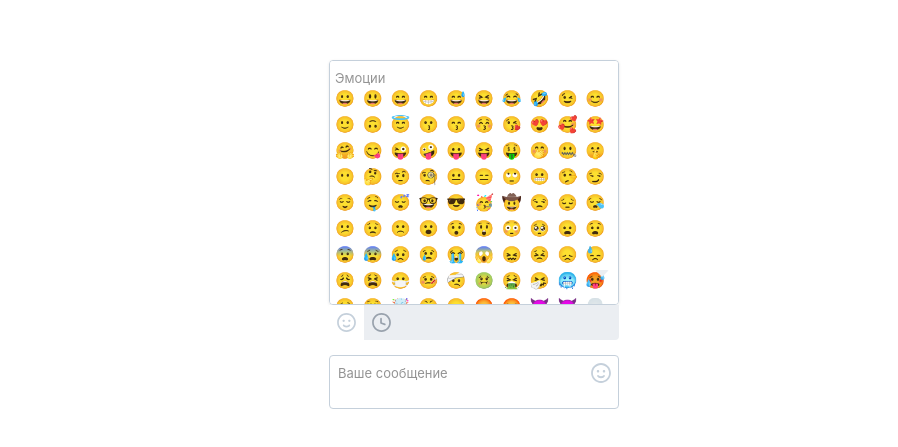
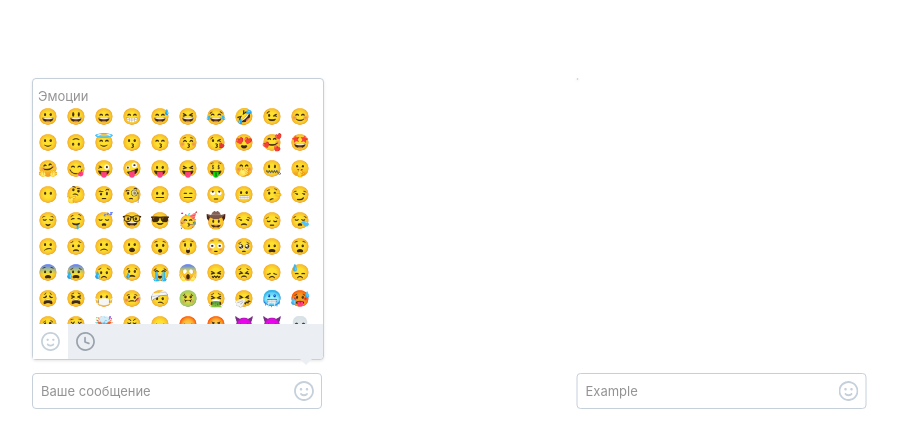
Before and after one commit to klekwedge/message-form, a React (Vite) app: page / in a window 1280 px wide. Shown: the part 287-734 px from the top of the page, without its empty margins (166-1064 px from the left). Built offline with nearby package versions, Linux system fonts and the light colour scheme.

Commit message:
feat: add contenteditable element

```diff
--- a/src/components/App/App.scss
+++ b/src/components/App/App.scss
@@ -2,5 +2,4 @@
   width: 100vw;
   height: 100vh;
   display: flex;
-  flex-direction: column;
 }
--- a/src/components/App/App.tsx
+++ b/src/components/App/App.tsx
@@ -1,3 +1,4 @@
+import Contenteditable from "../Contenteditable/Contenteditable";
 import Form from "../Form/Form";
 import "./App.scss";
 
@@ -5,6 +6,7 @@ function App() {
   return (
     <div className="app">
       <Form />
+      <Contenteditable />
     </div>
   );
 }
--- /dev/null
+++ b/src/components/Contenteditable/Contenteditable.scss
@@ -0,0 +1,13 @@
+.app {
+  &__contenteditable {
+    position: absolute;
+    bottom: 100px;
+    left: 75%;
+    transform: translateX(-75%);
+  }
+}
+
+
+.hashtag {
+  color: #2A5885;
+}
--- /dev/null
+++ b/src/components/Contenteditable/Contenteditable.tsx
@@ -0,0 +1,67 @@
+import { useEffect, useRef, useState } from "react";
+import "./Contenteditable.scss";
+
+function Contenteditable() {
+  const divRef = useRef(null);
+
+  function changeContenteditableValue() {
+    if (divRef.current) {
+      const text = divRef.current.textContent;
+
+      const hashtag = text.replace(
+        /(#\w+)/g,
+        '<span class="hashtag">$1</span>'
+      );
+
+      divRef.current.innerHTML = hashtag;
+      placeCaretAtEnd();
+    }
+  }
+
+  useEffect(() => {
+    if (divRef.current) {
+      divRef.current.addEventListener("keyup", changeContenteditableValue);
+    }
+
+    return () => {
+      if (divRef.current) {
+        divRef.current.removeEventListener(changeContenteditableValue);
+      }
+    };
+  }, [divRef]);
+
+  function placeCaretAtEnd() {
+    if (divRef.current) {
+      divRef.current.focus();
+      if (
+        typeof window.getSelection != "undefined" &&
+        typeof document.createRange != "undefined"
+      ) {
+        const range = document.createRange();
+        range.selectNodeContents(divRef.current);
+        range.collapse(false);
+        const sel = window.getSelection();
+        sel.removeAllRanges();
+        sel.addRange(range);
+      } else if (typeof document.body.createTextRange != "undefined") {
+        var textRange = document.body.createTextRange();
+        textRange.moveToElementText(divRef.current);
+        textRange.collapse(false);
+        textRange.select();
+      }
+    }
+  }
+
+  return (
+    <div className="app__contenteditable">
+      <div ref={divRef} className="app__textarea" contentEditable="true">
+        Example
+      </div>
+
+      <div className="app__emoji-block"></div>
+      <img className="app__emoji-icon" src="/public/svg/emoji-icon.svg" />
+    </div>
+  );
+}
+
+export default Contenteditable;
--- a/src/components/EmojiSection/EmojiSection.scss
+++ b/src/components/EmojiSection/EmojiSection.scss
@@ -1,6 +1,7 @@
 .app__emoji-section {
   display: flex;
   flex-direction: column;
+  margin-bottom: 5px;
 
   & h2 {
     font-family: "SF Pro Text";
--- a/src/components/Form/Form.scss
+++ b/src/components/Form/Form.scss
@@ -2,8 +2,8 @@
   &__form {
     position: absolute;
     bottom: 100px;
-    left: 50%;
-    transform: translateX(-50%);
+    left: 20%;
+    transform: translateX(-20%);
   }
 
   &__textarea {
@@ -31,24 +31,22 @@
   }
 
   &__emoji-block {
-    transition: all 0.4s ease;
+    transition: all 0.3s ease;
     display: flex;
     flex-direction: column;
     position: absolute;
     top: -295px;
     left: 0px;
-  }
-
-  &__emoji-list {
-
-    padding: 10px 5px;
-    width: 290px;
-    max-height: 245px;
-
     background: #ffffff;
     border: 1px solid #c5d0db;
     box-shadow: 0px 1px 3px rgba(0, 0, 0, 0.1);
     border-radius: 4px;
+  }
+
+  &__emoji-list {
+    padding: 10px 5px;
+    width: 290px;
+    max-height: 245px;
 
     overflow: hidden;
     overflow-y: scroll;
@@ -70,12 +68,11 @@
   &__emoji-icon {
     width: 20px;
     height: 20px;
-    transition: all 0.4s ease;
+    transition: all 0.3s ease;
     border-radius: 0px 4px 4px 4px;
     position: absolute;
     right: 8px;
     top: 8px;
-
 
     &:hover {
       cursor: pointer;
@@ -85,7 +82,7 @@
   &__emoji-dec {
     position: absolute;
     right: 10px;
-    bottom: 56px;
+    bottom: -13px;
     background: transparent;
     border-radius: 2px;
     border: 7px solid transparent;
@@ -93,9 +90,6 @@
   }
 
   &__emoji-tabs {
-    z-index: 5;
-    bottom: 68px;
-    left: 0;
     background: #ebeef2;
     border-radius: 0px 0px 4px 4px;
     width: 100%;
--- a/src/components/Form/Form.tsx
+++ b/src/components/Form/Form.tsx
@@ -16,6 +16,7 @@ function Form() {
   const [textAreaValue, setTextAreaValue] = useState("");
   const [activeTab, setActiveTab] = useState<tabType>("all");
   const [recentEmoji, setRecentEmoji] = useState([]);
+  const [textAreaRows, setTextAreaRows] = useState(1);
 
   function changeTextAreaValue(e: React.FormEvent<HTMLTextAreaElement>) {
     setTextAreaValue(e.target.value);
@@ -24,10 +25,11 @@ function Form() {
   function addEmoji(emoji: string) {
     if (textArea.current) {
       const pos = textArea.current.selectionStart;
-      console.log(pos);
-      setTextAreaValue(
-        (value) => value.slice(0, pos) + emoji + value.slice(pos + 1)
-      );
+      setTextAreaValue((value) => value + emoji);
+
+      // setTextAreaValue(
+      //   (value) => value.slice(0, pos) + emoji + value.slice(pos + 1)
+      // );
     }
   }
 
@@ -37,6 +39,13 @@ function Form() {
     setEmojiList(emojiGroups);
   }, []);
 
+  // useEffect(() => {
+
+  //   // if (textArea.current) {
+  //   //   textArea.current.setSelectionRange(2, 2);
+  //   // }
+  // }, [textAreaValue]);
+
   return (
     <form className="app__form">
       <textarea
@@ -45,13 +54,17 @@ function Form() {
         placeholder="Ваше сообщение"
         value={textAreaValue}
         onInput={(e) => changeTextAreaValue(e)}
-      />
+        rows={textAreaRows}
+      >
+        <span>FFFFFFFF</span>
+      </textarea>
 
       <div
         style={{
           visibility: `${emojiListVisibility}`,
         }}
         className="app__emoji-block"
+        onMouseLeave={() => setEmojiListVisibility("hidden")}
       >
         <div className="app__emoji-list">
           {activeTab === "all" ? (
@@ -97,7 +110,6 @@ function Form() {
       <img
         className="app__emoji-icon"
         onMouseOver={() => setEmojiListVisibility("visible")}
-        onMouseLeave={() => setEmojiListVisibility("hidden")}
         src="/public/svg/emoji-icon.svg"
       />
     </form>
```
